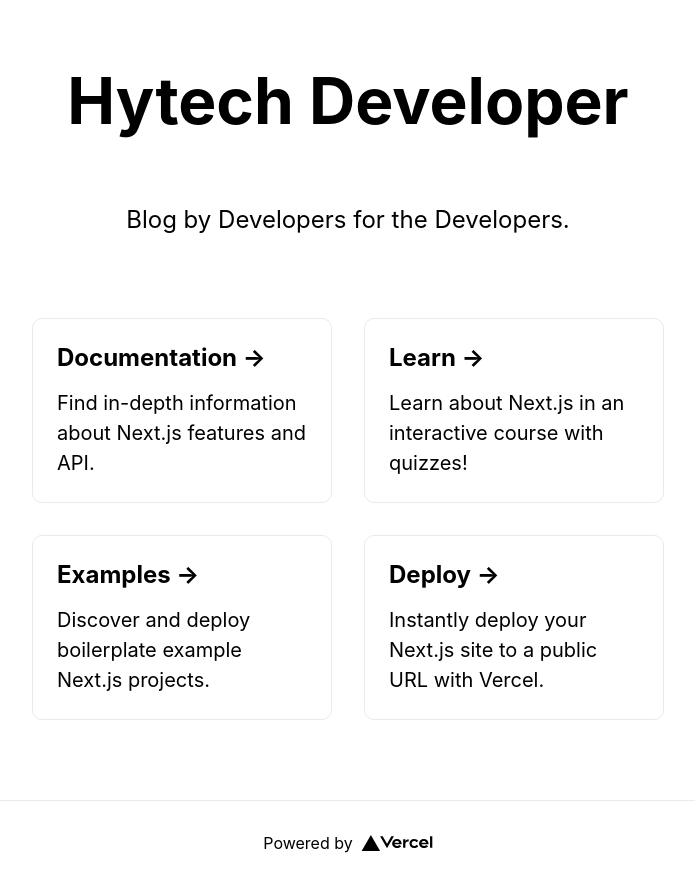
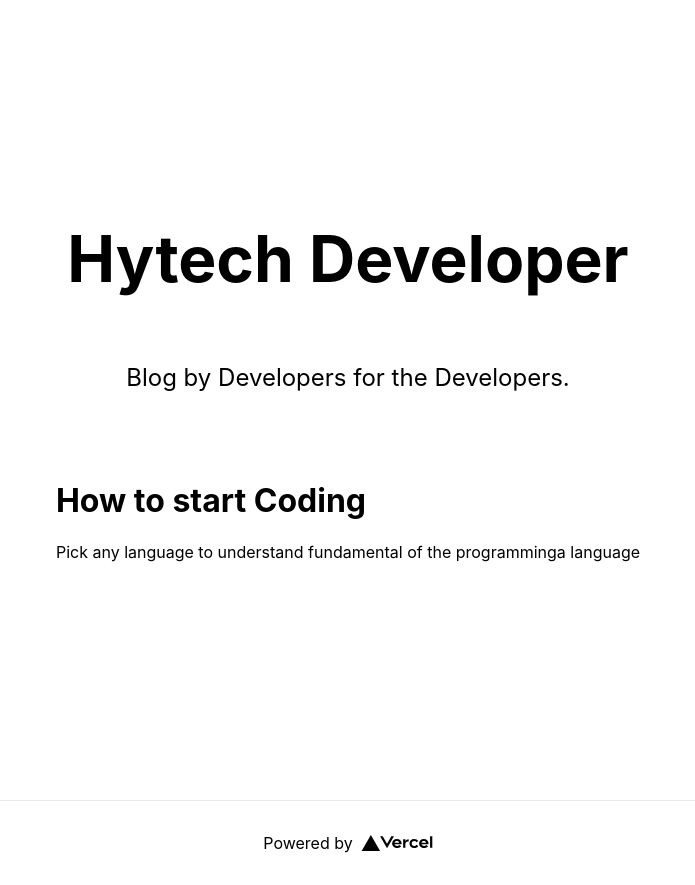
Before and after one commit to ShivamRana207/my-app, a Next.js app: page / in a window 1280 px wide. Shown: the whole page, without its empty margins (292-987 px from the left). Built offline with nearby package versions, Linux system fonts and the light colour scheme.

Commit message:
understanding Image component

```diff
--- a/pages/index.js
+++ b/pages/index.js
@@ -19,36 +19,13 @@ export default function Home() {
         <p className={styles.description}>
          Blog by Developers for the Developers.
         </p>
+          <div className="bogs">
+            <div className="blogItems">
+              <h1>How to start Coding</h1>
+              <p>Pick any language to understand fundamental of the programminga language</p>
+            </div>
+          </div>
 
-        <div className={styles.grid}>
-          <a href="https://nextjs.org/docs" className={styles.card}>
-            <h2>Documentation &rarr;</h2>
-            <p>Find in-depth information about Next.js features and API.</p>
-          </a>
-
-          <a href="https://nextjs.org/learn" className={styles.card}>
-            <h2>Learn &rarr;</h2>
-            <p>Learn about Next.js in an interactive course with quizzes!</p>
-          </a>
-
-          <a
-            href="https://github.com/vercel/next.js/tree/canary/examples"
-            className={styles.card}
-          >
-            <h2>Examples &rarr;</h2>
-            <p>Discover and deploy boilerplate example Next.js projects.</p>
-          </a>
-
-          <a
-            href="https://vercel.com/new?utm_source=create-next-app&utm_medium=default-template&utm_campaign=create-next-app"
-            className={styles.card}
-          >
-            <h2>Deploy &rarr;</h2>
-            <p>
-              Instantly deploy your Next.js site to a public URL with Vercel.
-            </p>
-          </a>
-        </div>
       </main>
 
       <footer className={styles.footer}>
```
